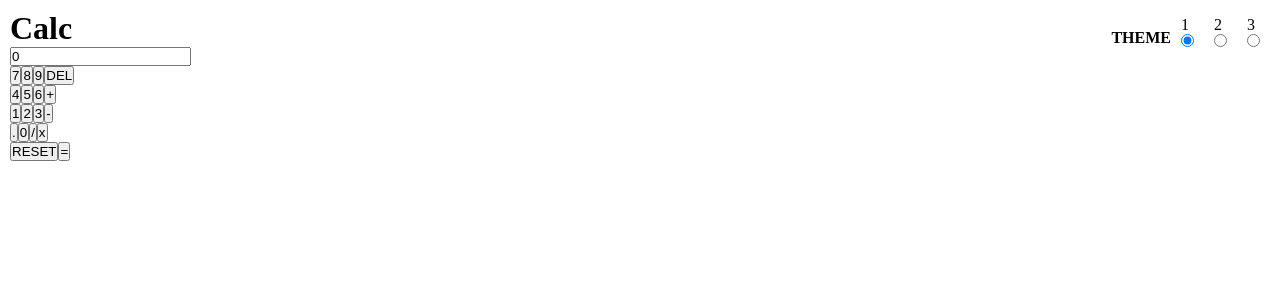
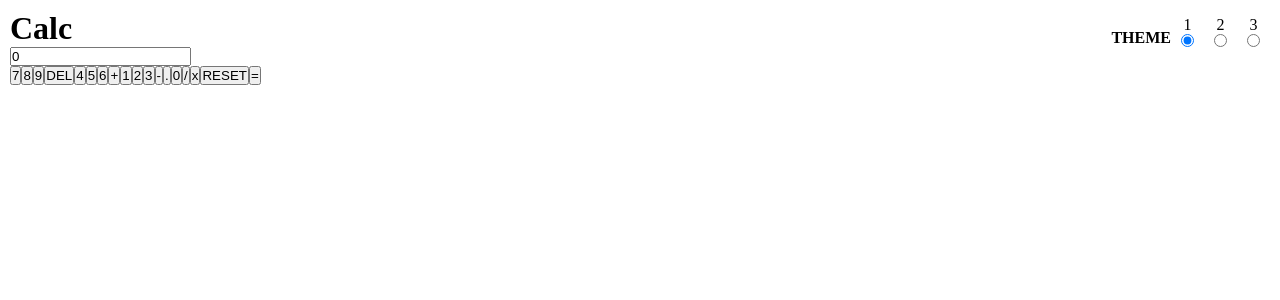
Before and after one commit to DanielaCueto/calculator-app, a React (Create React App) app: page / in a window 1280 px wide. Shown: the top 300 px of the page. Built offline with nearby package versions, Linux system fonts and the light colour scheme.

Commit message:
modified App js and themechooser

```diff
--- a/src/components/App.js
+++ b/src/components/App.js
@@ -1,6 +1,7 @@
 import { useState } from "react";
 import "../styles/App.scss";
 import ThemeChooser from "./ThemeChooser";
+import KeyBoard from "./KeyBoard";
 
 function App() {
   const [number, setNumber] = useState("0");
@@ -83,35 +84,7 @@ function App() {
       <section>
         <input type="text" name="name" value={number} readOnly />
       </section>
-      <section>
-        <button onClick={handleNumber}>7</button>
-        <button onClick={handleNumber}>8</button>
-        <button onClick={handleNumber}>9</button>
-        <button onClick={handleDelete}>DEL</button>
-      </section>
-      <section>
-        <button onClick={handleNumber}>4</button>
-        <button onClick={handleNumber}>5</button>
-        <button onClick={handleNumber}>6</button>
-        <button onClick={handleOperation}>+</button>
-      </section>
-      <section>
-        <button onClick={handleNumber}>1</button>
-        <button onClick={handleNumber}>2</button>
-        <button onClick={handleNumber}>3</button>
-        <button onClick={handleOperation}>-</button>
-
-      </section>
-      <section>
-        <button onClick={handleNumber} >.</button>
-        <button onClick={handleNumber}>0</button>
-        <button onClick={handleOperation} >/</button>
-        <button onClick={handleOperation}>x</button>
-      </section>
-      <section>
-        <button onClick={handleReset}>RESET</button>
-        <button onClick={handleResult}>=</button>
-      </section>
+      <KeyBoard handleNumber={handleNumber} handleDelete={handleDelete} handleOperation={handleOperation} handleReset={handleReset} handleResult={handleResult}></KeyBoard>
     </div>
   );
 }
--- a/src/styles/ThemeChooser.scss
+++ b/src/styles/ThemeChooser.scss
@@ -1,13 +1,14 @@
-.themeChooser{
+.themeChooser {
   display: flex;
   flex-direction: row;
   justify-content: space-between;
   align-items: flex-end;
 
-    &__option{
+  &__option {
     display: flex;
     flex-direction: column;
+    align-items: center;
+    align-content: center;
     padding: 0 10px;
-
   }
 }
```
Lines whose indentation alone changed are shown as unchanged.
